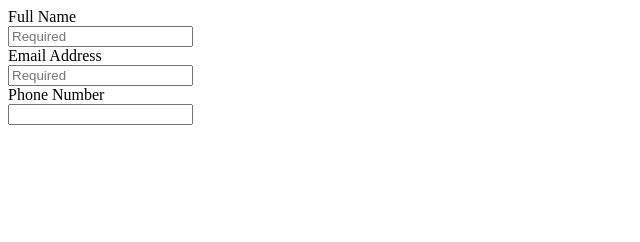
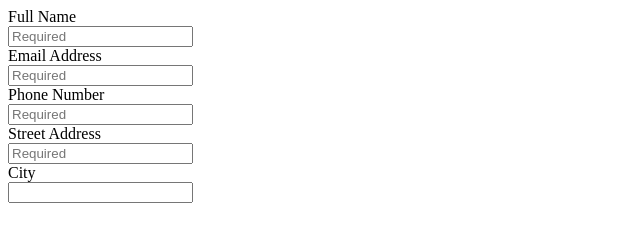
Before and after one commit to iamneo-production/afbaefaadccffdc305520444bbaaaabbcbbfefone, a plain HTML site: page public/index.html in a window 1280 px wide. Shown: the whole page, without its empty margins (0-640 px from the left). Drawn offline with Linux system fonts and the light colour scheme.

Commit message:
Backup Commit

```diff
--- a/public/index.html
+++ b/public/index.html
@@ -13,7 +13,13 @@
         <input type="email" id="email" name="user_mail" placeholder="Required" required>
     </div>
     <div> Phone Number<br>
-        <input type="email" id="number" name="phone"
+        <input type="phone number" id="number" name="phone_number" placeholder="Required" required>
+    </div>
+    <div>Street Address <br>
+        <input type="street address" id="street" name="street_address" placeholder="Required" required>
+    </div>
+    <div>City<br>
+    <input type="text" id="city" name
     </div>
 </body>
 </html>
```
